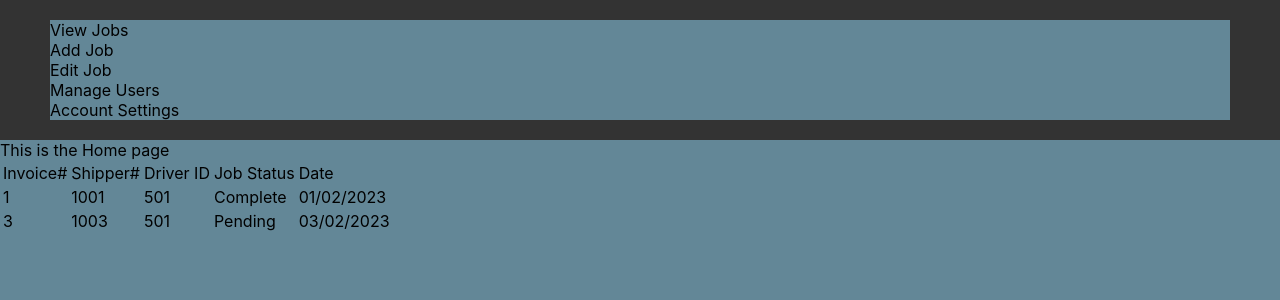
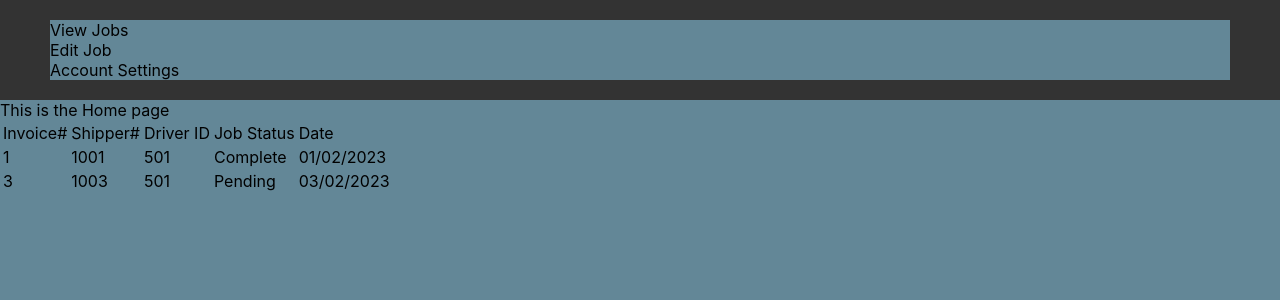
Before and after one commit to HighItsKy/CSCI441-GroupProject, a React (Create React App) app in the folder transportapp/: page / in a window 1280 px wide. Shown: the top 300 px of the page. Built offline with nearby package versions, Linux system fonts and the light colour scheme.

Commit message:
Comment out image to prevent site from breaking. Update components

```diff
--- a/transportapp/src/App.js
+++ b/transportapp/src/App.js
@@ -7,9 +7,9 @@ import About from './components/About';
 import Login from './components/Login';
 
 
-// use state instead of variables
-let isUserLoggedIn = true;
-let currentPath = isUserLoggedIn ? <Home /> : <Login />
+// // use state instead of variables
+// let isUserLoggedIn = true;
+// let currentPath = isUserLoggedIn ? <Home /> : <Login />
 
 
 
@@ -17,7 +17,7 @@ function App() {
   return (
     <BrowserRouter>
       <Routes>
-        <Route path="/" element={ currentPath }></Route>
+        <Route path="/" element={<Home/>}></Route>
         <Route path="login" element={<Login />}></Route>
         <Route path="about" element={<About />}></Route>
       </Routes>
--- a/transportapp/src/components/About.js
+++ b/transportapp/src/components/About.js
@@ -5,7 +5,6 @@ import Navbar from './Navbar';
 function About() {
     return (
         <div>
-            <Navbar />
             <main>
                 This is the About page
             </main>
--- a/transportapp/src/components/Home.js
+++ b/transportapp/src/components/Home.js
@@ -1,3 +1,4 @@
+import { useState }from 'react';
 // import any components you want to use in this file:
 import Navbar from './Navbar';
 import JobList from './JobList';
@@ -6,6 +7,8 @@ import JobList from './JobList';
 
 
 function Home() {
+
+
 
     const adminUser = {
         id: 101,
@@ -36,18 +39,20 @@ function Home() {
         email: "rocket@email.com"
     }
 
+    // change this to change which user info shows up
+    const [ currentUser, setCurrentUser] = useState(driverUser)
 
 
 
 
     return (
         <div>
-            <Navbar />
+            <Navbar key={currentUser.id} user={ currentUser } />
             <main>
                 This is the Home page
             </main>
             {/* pass adminUser data if you want to see what the admin would show */}
-            <JobList key={driverUser.id} user={ driverUser }/>
+            <JobList key={currentUser.id} user={currentUser }/>
         </div>
 
     );
--- a/transportapp/src/components/Navbar.js
+++ b/transportapp/src/components/Navbar.js
@@ -1,13 +1,12 @@
 
 // in the function the return will show what the html will look like
-function Navbar() {
-    let isAdmin = true;
+function Navbar( {user} ) {
 
     let adminLinks = ["View Jobs", "Add Job", "Edit Job", "Manage Users", "Account Settings"]
     let driverLinks = ["View Jobs", "Edit Job", "Account Settings"]
 
     // use adminLinks if isAdmin is true, use driverLinks otherwise
-    let linksToUse = isAdmin ? adminLinks : driverLinks
+    let linksToUse = user.isAdmin ? adminLinks : driverLinks
 
     return (
         // made sure there is only one html tag at the top level of the return statement
--- a/transportapp/src/index.css
+++ b/transportapp/src/index.css
@@ -25,7 +25,7 @@ html, body{
 .headerImage{
 	width:100%; /*The image spans across the entire width of the page*/
 	height:50%;
-	background: url("transporter.png");
+	/* background: url("transporter.png");  */
 	background-repeat: no-repeat;
 	background-size: cover; /*Forces the entire image to show*/
 	background-position: center; /*Centers the image on the webpage/
```
